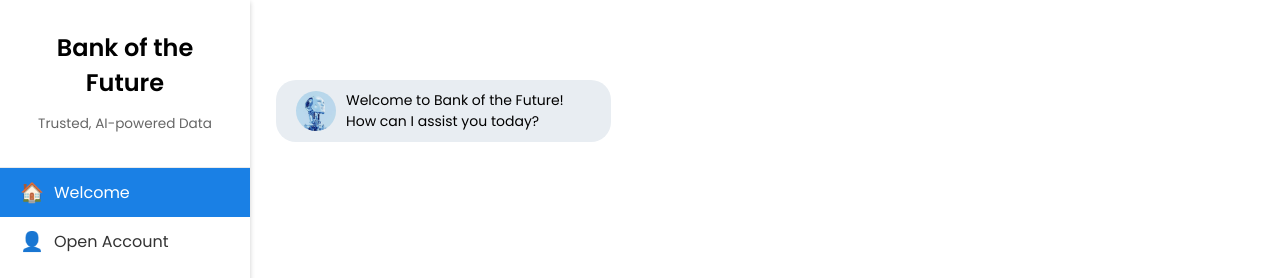
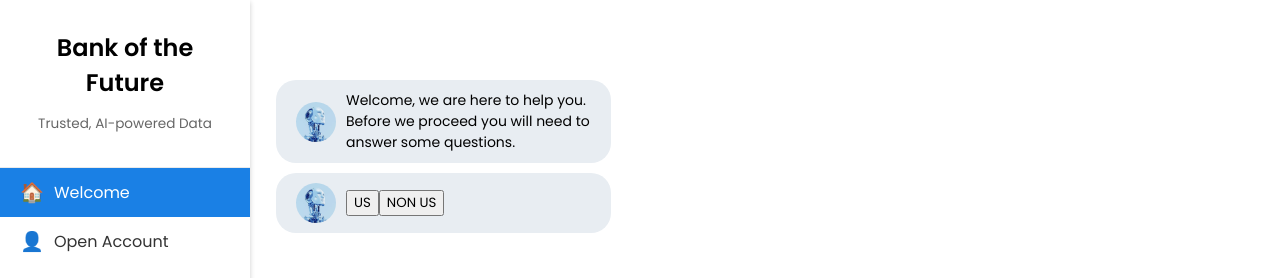
Before and after one commit to Nikulp23/FinanceHacks, a React (Create React App) app in the folder frontend/: page / in a window 1280 px wide. Shown: the top 278 px of the page. Built offline with nearby package versions, Linux system fonts and the light colour scheme; no server answers.

Commit message:
added function

```diff
--- a/frontend/src/Components/Content/Content.jsx
+++ b/frontend/src/Components/Content/Content.jsx
@@ -1,48 +1,115 @@
-import React, { useState, useEffect } from 'react';
+import React, { useState } from 'react';
 import axios from 'axios';
 import './Content.css';
 import SearchBar from '../SearchBar/SearchBar';
 
-const Content = ({ selectedOption }) => {
-  const initialMessages = {
-    welcome: "Welcome to Bank of the Future! How can I assist you today?",
-    openAccount: "Interested in opening an account? What type of account would you like?",
-    applyLoan: "Looking to apply for a loan? What kind of loan are you interested in?",
-    selectCreditCard: "Selecting a credit card? What features are you looking for?"
+const Content = () => {
+  const [conversation, setConversation] = useState([]);
+  const [step, setStep] = useState(0);
+  const [userChoices, setUserChoices] = useState([]); // New state to track user choices
+
+  // Function to handle adding a new message to the conversation
+  const addMessageToConversation = (message) => {
+    setConversation((prevConvo) => [...prevConvo, message]);
   };
 
-  const [conversation, setConversation] = useState([{ text: initialMessages[selectedOption], sender: 'ai' }]);
+  const handleButtonClick = (userChoice) => {
+    const updatedChoices = [...userChoices, userChoice]; // Update user choices with the current selection
+    setUserChoices(updatedChoices); // Save updated choices
 
-  useEffect(() => {
-    setConversation([{ text: initialMessages[selectedOption], sender: 'ai' }]);
-  }, [selectedOption]);
+    // Add the user's choice to the conversation
+    addMessageToConversation({ text: userChoice, sender: 'user', type: 'text' });
+
+    // Check the current step in the conversation to determine the next action
+    switch (step) {
+      case 0: // After the citizenship status question
+        // Proceed to ask the age question
+        addMessageToConversation({
+          text: "What is your age?",
+          sender: 'ai',
+          type: 'buttons',
+          options: [{ label: "20+", value: "20+" }, { label: "60+", value: "60+" }]
+        });
+        break;
+      case 1: // After the age question
+        // This is where all details have been entered, call the API function
+        getAccountInformation(updatedChoices);
+        break;
+      default:
+        console.log("Conversation end or unknown step.");
+    }
+
+    // Advance the conversation step
+    setStep(prevStep => prevStep + 1);
+  };
+
+  // Initialize the conversation with the first AI message
+  if (conversation.length === 0) {
+    addMessageToConversation({
+      text: "Welcome, we are here to help you. Before we proceed you will need to answer some questions.",
+      sender: 'ai',
+      type: 'text'
+    });
+    addMessageToConversation({
+      text: "What is your citizenship status?",
+      sender: 'ai',
+      type: 'buttons',
+      options: [{ label: "US", value: "US Citizenship" }, { label: "NON US", value: "Non-US Citizenship" }]
+    });
+  }
 
   const sendMessage = async (userMessage) => {
-    const updatedConversation = [...conversation, { text: userMessage, sender: 'user' }];
+    const updatedConversation = [...conversation, { text: userMessage, sender: 'user', type: 'text' }];
     setConversation(updatedConversation);
 
     try {
       const response = await axios.post('http://localhost:8080/getResponse', { conversation: updatedConversation });
-      setConversation(prevConvo => [...prevConvo, { text: response.data, sender: 'ai' }]);
+      setConversation(prevConvo => [...prevConvo, { text: response.data, sender: 'ai', type: 'text' }]);
+    } catch (error) {
+      console.error('API call failed:', error);
+    }
+  };
+
+ // Define the function to make the API call
+ const getAccountInformation = async (choices) => {
+  try {
+    // Assuming `choices` is an array of user selections you want to send to your backend
+    // You might need to adjust the structure of the data you're sending based on your backend requirements
+    const response = await axios.post('http://localhost:8080/account', { choices });
+
+    // Add the response from the backend as a new AI message to the conversation
+    addMessageToConversation({
+      text: response.data, // Use the response data directly since it's a simple text message
+      sender: 'ai',
+      type: 'text'
+    });
   } catch (error) {
     console.error('API call failed:', error);
   }
 };
 
   return (
-    <>
     <div className="content">
       <div className="conversation">
         {conversation.map((message, index) => (
           <div key={index} className={`message ${message.sender}`}>
             <div className="avatar" />
+            {message.type === 'text' ? (
               <span>{message.text}</span>
+            ) : (
+              <div className="button-options">
+                {message.options.map((option, idx) => (
+                  <button key={idx} onClick={() => handleButtonClick(option.value)}>
+                    {option.label}
+                  </button>
+                ))}
+              </div>
+            )}
           </div>
         ))}
       </div>
       <SearchBar onSend={sendMessage} />
     </div>
-    </>
   );
 };
 
```
Also changed, not shown: 2 other files (tests, documents, lock files or other folders). Lines whose indentation alone changed are shown as unchanged.
